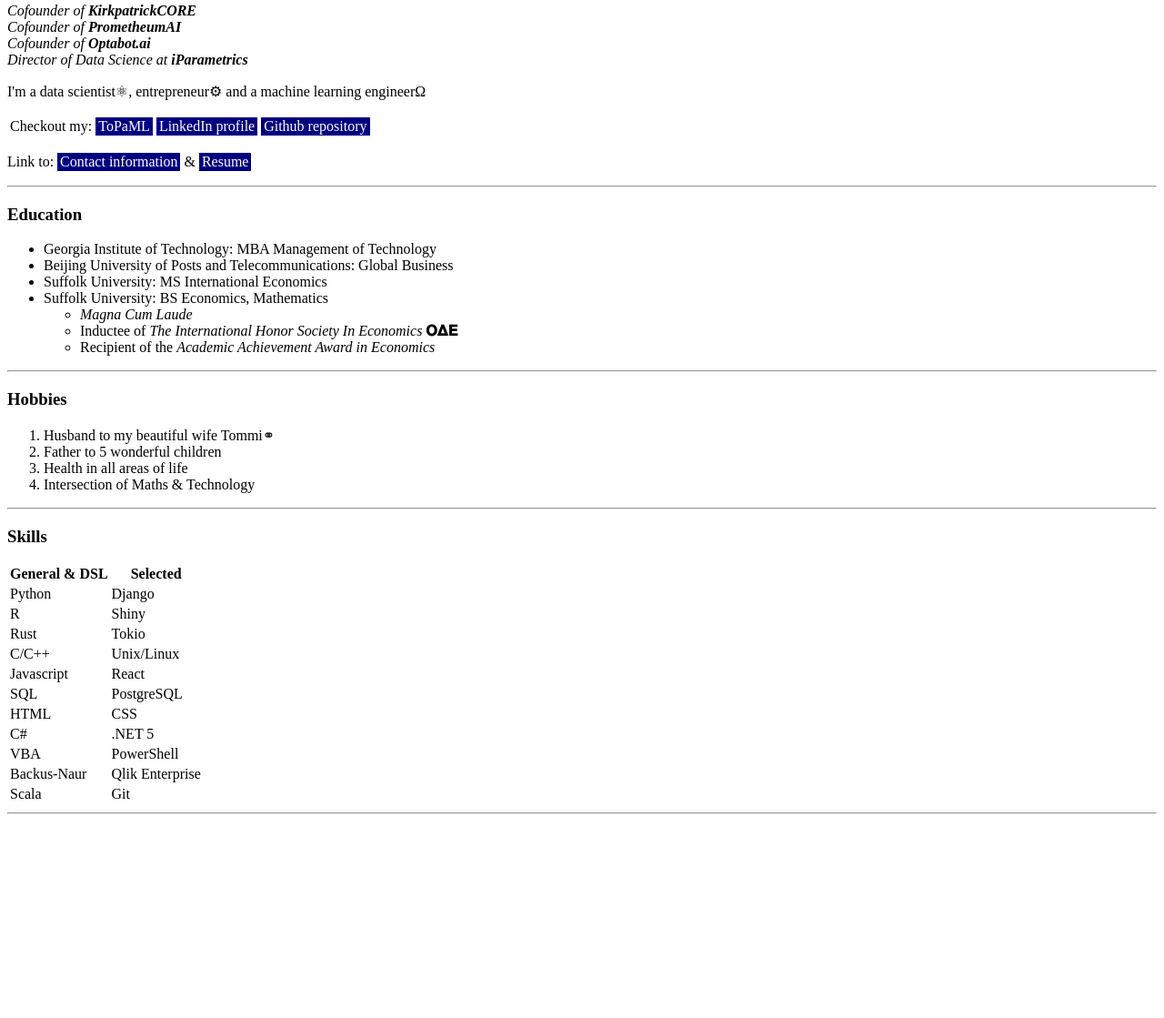
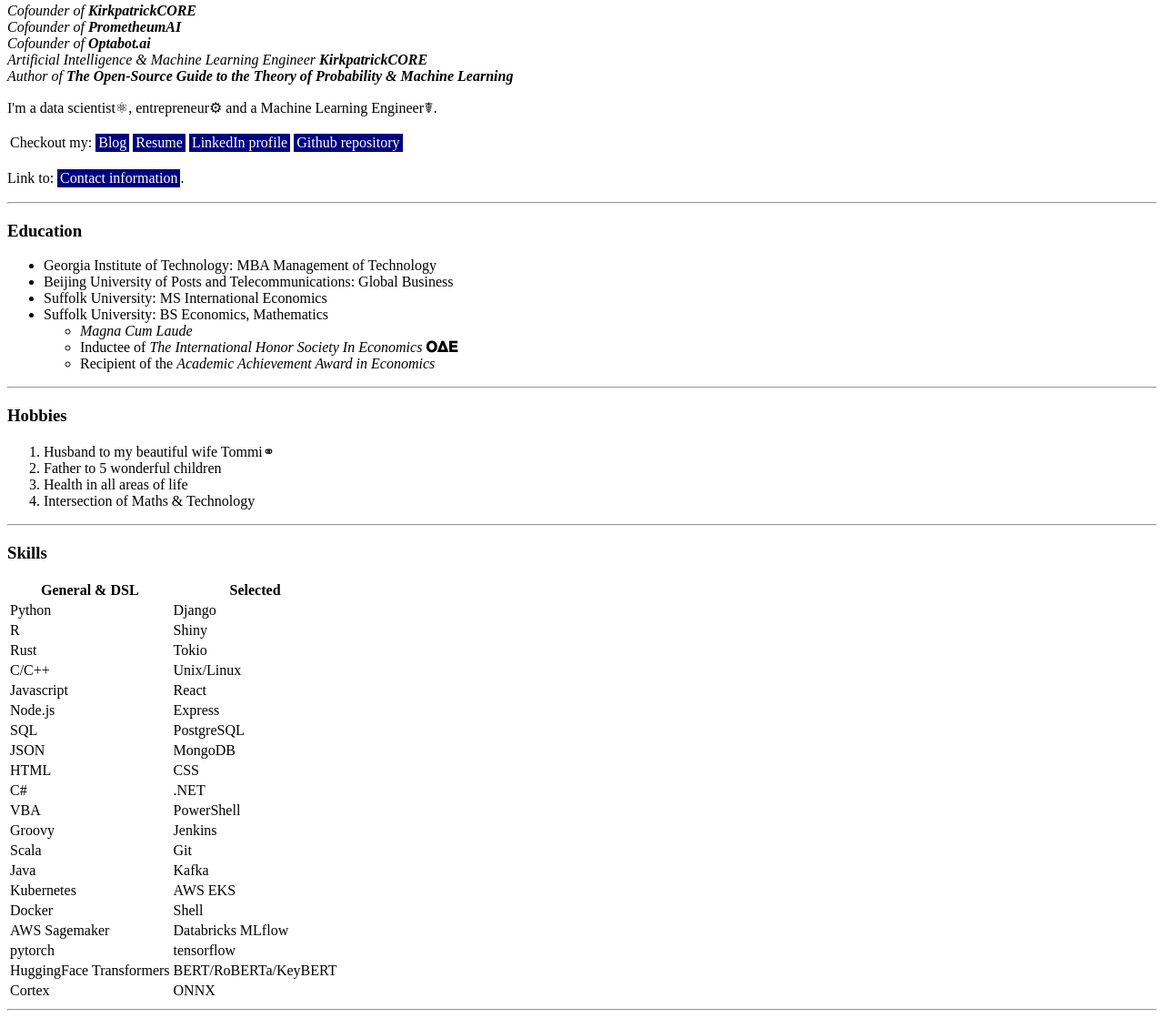
Before and after one commit to M-W-Kirk/personal_webpage, a plain HTML site: page index.html in a window 1280 px wide. Shown: the part 579-1698 px from the top of the page at 91% size. Before the commit the page ends 1482 px from the top, so only its background shows below. Drawn offline with Linux system fonts and the light colour scheme.

Commit message:
Update index.html

```diff
--- a/index.html
+++ b/index.html
@@ -15,19 +15,21 @@
             <dt>Cofounder of <strong>KirkpatrickCORE</strong></dt>
             <dt>Cofounder of <strong>PrometheumAI</strong></dt>
             <dt>Cofounder of <strong>Optabot.ai</strong></dt>
-            <dt>Director of Data Science at <strong>iParametrics</strong></dt>
+            <dt>Artificial Intelligence & Machine Learning Engineer <strong>KirkpatrickCORE</strong></dt>
+            <dt>Author of <strong>The Open-Source Guide to the Theory of Probability & Machine Learning</strong></dt>
         </dl></i>
-        <p>I'm a data scientist⚛︎, entrepreneur⚙︎ and a machine learning engineerΩ</p>
+        <p>I'm a data scientist⚛︎, entrepreneur⚙︎ and a Machine Learning Engineer☤.</p>
         <table>
             <tr>
                 <td>Checkout my:</td>
-                <td><a href="http://kirkpatrickcore.com">ToPaML</a></td>
+                <td><a href="https://kirkpatrickcore.com/blog">Blog</a></td>
+                <td><a href="../resume/resume.html">Resume</a></td>
                 <td><a href="https://www.linkedin.com/in/micahkirkpatrick/">LinkedIn profile</a></td>
                 <td><a href="https://github.com/M-W-Kirk">Github repository</a></td>
 
             </tr>
         </table>
-        <p>Link to: <a href="../HTML_personal_site/contact_info.html">Contact information</a> & <a href="../resume/micah_kirkpatrick_resume.pdf">Resume</a></p>
+        <p>Link to: <a href="../HTML_personal_site/contact_info.html">Contact information</a>.</p>
         <hr>
     <h3>Education</h3>
         <ul>
@@ -80,8 +82,16 @@
                 <td>React</td>
             </tr>
             <tr>
+                <td>Node.js</td>
+                <td>Express</td>
+            </tr>
+            <tr>
                 <td>SQL</td>
                 <td>PostgreSQL</td>
+            </tr>
+            <tr>
+                <td>JSON</td>
+                <td>MongoDB</td>
             </tr>
             <tr>
                 <td>HTML</td>
@@ -89,19 +99,47 @@
             </tr>
             <tr>
                 <td>C#</td>
-                <td>.NET 5</td>
+                <td>.NET</td>
             </tr>
             <tr>
                 <td>VBA</td>
                 <td>PowerShell</td>
             </tr>
             <tr>
-                <td>Backus-Naur</td>
-                <td>Qlik Enterprise</td>
+                <td>Groovy</td>
+                <td>Jenkins</td>
             </tr>
             <tr>
                 <td>Scala</td>
                 <td>Git</td>
+            </tr>
+            <tr>
+                <td>Java</td>
+                <td>Kafka</td>
+            </tr>
+            <tr>
+                <td>Kubernetes</td>
+                <td>AWS EKS</td>
+            </tr>
+            <tr>
+                <td>Docker</td>
+                <td>Shell</td>
+            </tr>
+            <tr>
+                <td>AWS Sagemaker</td>
+                <td>Databricks MLflow</td>
+            </tr>
+            <tr>
+                <td>pytorch</td>
+                <td>tensorflow</td>
+            </tr>
+            <tr>
+                <td>HuggingFace Transformers</td>
+                <td>BERT/RoBERTa/KeyBERT</td>
+            </tr>
+            <tr>
+                <td>Cortex</td>
+                <td>ONNX</td>
             </tr>
         </tbody>
         <tfoot></tfoot>
```
